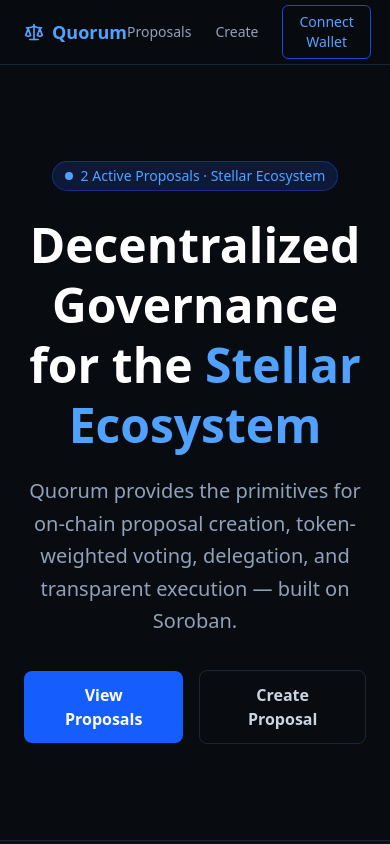
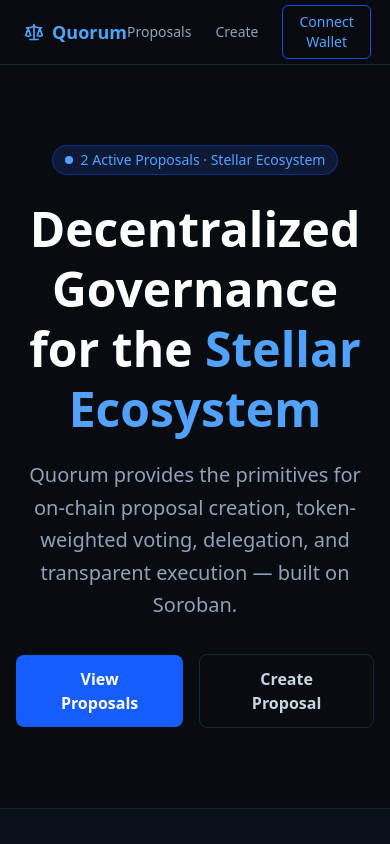
Before and after one commit to StellarQuorum/StellarQuorum, a Next.js app in the folder frontend/: page / in a window 390 px wide. Shown: the top 844 px of the page. Built offline with nearby package versions, Linux system fonts and the light colour scheme.

Commit message:
style: add responsive vertical padding to home page hero section

```diff
--- a/frontend/app/page.tsx
+++ b/frontend/app/page.tsx
@@ -10,7 +10,7 @@
   return (
     <div className="flex flex-col">
       {/* Hero */}
-      <section className="py-24 px-6 text-center border-b border-[#1a2535]">
+      <section className="py-20 sm:py-24 px-4 sm:px-6 text-center border-b border-[#1a2535]">
         <div className="max-w-3xl mx-auto">
           <div className="inline-flex items-center gap-2 px-3 py-1 rounded-full bg-blue-900/30 border border-blue-700/50 text-blue-400 text-sm mb-6">
             <span className="w-2 h-2 rounded-full bg-blue-400 animate-pulse" />
```
